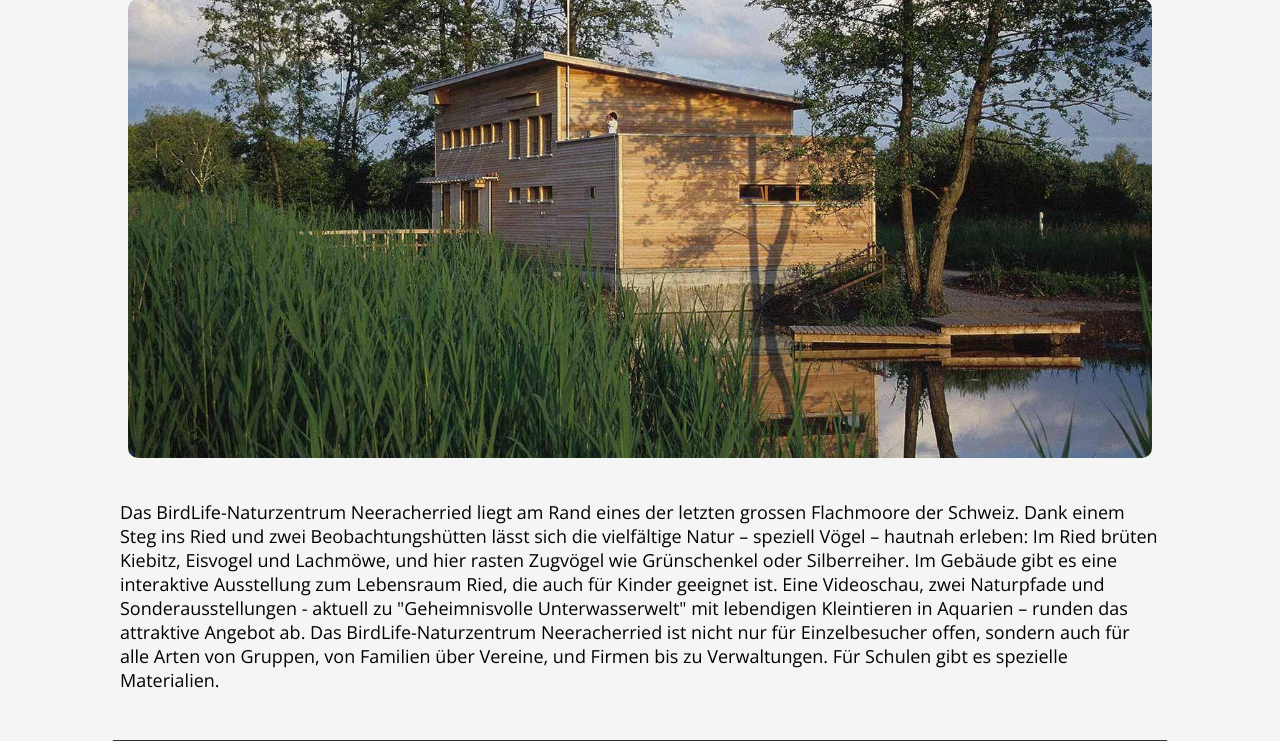
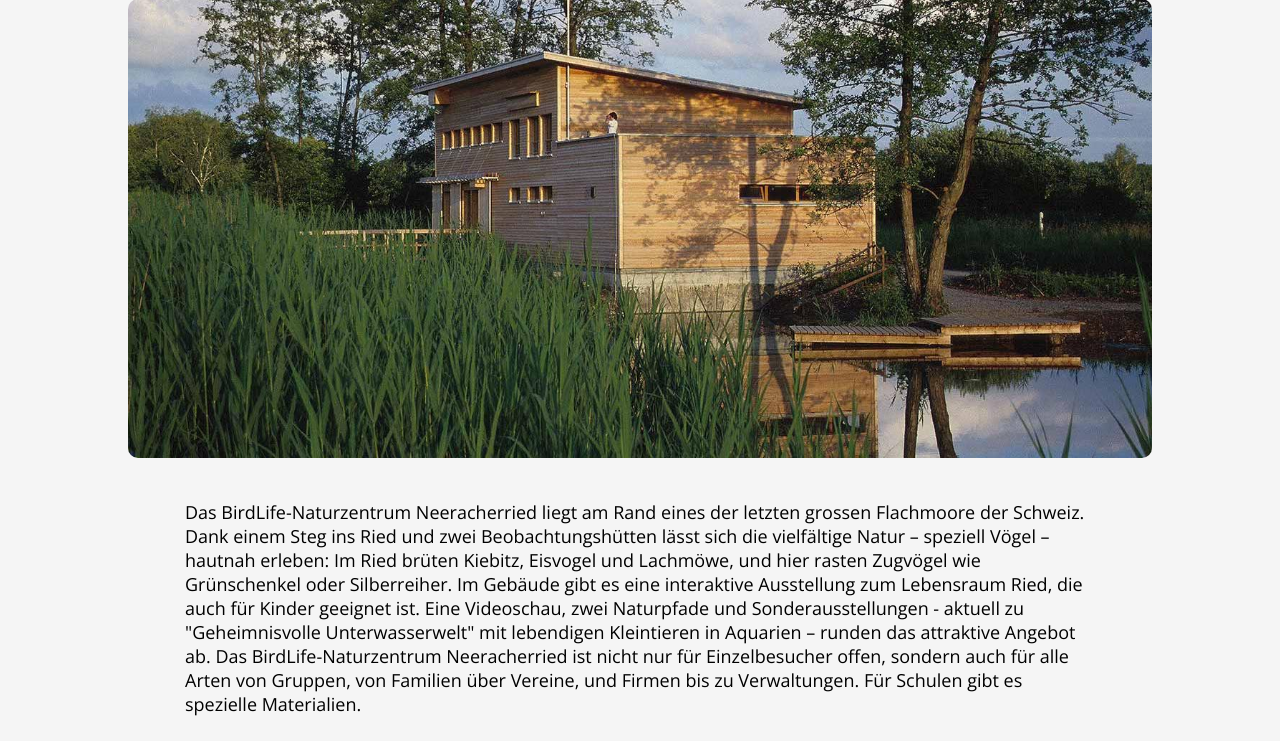
Before and after one commit to NameLloyd14a/Zugvoegel, a PHP site: page /places/placesneracher.php in a window 1280 px wide. Shown: the part 322-1063 px from the top of the page. Run offline with PHP 8.4, Linux system fonts and the light colour scheme; grey boxes are pictures that could not be loaded.

Commit message:
changed places text alignment

```diff
--- a/about.php
+++ b/about.php
@@ -359,7 +359,7 @@
   <h2 class="section-title">Über uns</h2>
 
     <div class='container'>
-    <p style= 'text-align : left;'> <br>Wir sind leidenschaftliche Vogelbeobachter und haben diese Webseite ins Leben gerufen, um anderen Naturliebhabern eine Plattform zu bieten, um sich über gefiederte Freunde zu informieren. Unsere umfangreiche Vogeldatenbank ermöglicht es Ihnen, nach verschiedenen Arten zu suchen, Details über ihre Lebensweise zu erfahren und Fotos anzusehen.
+    <p style= 'text-align : left; font-size: 20px'>  <br>Wir sind leidenschaftliche Vogelbeobachter und haben diese Webseite ins Leben gerufen, um anderen Naturliebhabern eine Plattform zu bieten, um sich über gefiederte Freunde zu informieren. Unsere umfangreiche Vogeldatenbank ermöglicht es Ihnen, nach verschiedenen Arten zu suchen, Details über ihre Lebensweise zu erfahren und Fotos anzusehen.
     <br><br>Darüber hinaus bieten wir auch Vorschläge für Orte an, die Sie besuchen können, um die Vielfalt der Vogelwelt hautnah zu erleben. Ob Sie nun ein erfahrener Vogelbeobachter sind oder gerade erst anfangen, sich für Vögel zu interessieren, unsere empfohlenen Orte bieten Ihnen die Möglichkeit, verschiedene Arten in ihrer natürlichen Umgebung zu beobachten und zu geniessen.
     <br><br>Treten Sie unserer Community bei, entdecken Sie neue Arten, teilen Sie Ihre Beobachtungen und lassen Sie sich von den Schönheiten der Vogelwelt inspirieren. Willkommen bei Zugvögel - wo die Welt der Vögel zum Leben erwacht!</p>
     </div>
@@ -436,7 +436,7 @@
     <section>
     <h2 class="section-title">Kontakt</h2>
     <div class='container'>
-        <p style= 'text-align: center;'>Wenn Sie Fragen haben, können Sie sich gerne per E-Mail an uns wenden:<br><br>
+        <p style= 'text-align: center; font-size: 20px;'>Wenn Sie Fragen haben, können Sie sich gerne per E-Mail an uns wenden:<br><br>
         <a id="email-link" href=mailto:vogelexperten@gmail.com>vogelexperten@gmail.com</a><br><br></p>
     </section>
     <script>
--- a/places.php
+++ b/places.php
@@ -298,7 +298,7 @@
 
     <div class='img_LeBollediMagadino' onclick='openplacesbolledi()'>
         <div class="image-container">
-            <img src='Bilder/Le Bolle di Magadino.jpg'>
+            <img src='Bilder/gambarogno-primavera-acqua-bolle-magadino.jpg'>
             <div class="bolleditext">Le Bolle di Magadino</div>
         </div>
     </div>
@@ -312,14 +312,14 @@
 
     <div class='img_OeschineseeRundweg' onclick='openplacesoeschinensee()'>
         <div class="image-container">
-            <img src='Bilder/Oeschinensee Rundweg.jpg'>
+            <img src='Bilder/52403_32001800.jpg'>
             <div class="oeschinenseetext">Oeschinensee Rundweg</div>
         </div>
     </div>
 
     <div class='img_Klingnauer_Stausee' onclick='openplacesklingnauer()'>
         <div class="image-container">
-            <img src='Bilder/Klingnauer Stausee.jpg'>
+            <img src='Bilder/klingnauer-stausee_aare_wasserkraftwerk-klingnau_gippingen_gippinger-grien.jpg'>
             <div class="klingnauertext">Klingnauer Stausee</div>
         </div>
     </div>
--- a/places/bachalpsee.php
+++ b/places/bachalpsee.php
@@ -69,8 +69,8 @@
             font-size: 18px;
             text-align: left;
             position: flex;
-            margin-left: 120px;
-            margin-right: 120px;
+            margin-left: 185px;
+            margin-right: 185px;
 
         }
 
--- a/places/baumwipfelpfad.php
+++ b/places/baumwipfelpfad.php
@@ -68,8 +68,8 @@
             font-size: 18px;
             text-align: left;
             position: flex;
-            margin-left: 120px;
-            margin-right: 120px;
+            margin-left: 185px;
+            margin-right: 185px;
 
         }
 
--- a/places/bolledimagadino.php
+++ b/places/bolledimagadino.php
@@ -68,8 +68,8 @@
             font-size: 18px;
             text-align: left;
             position: flex;
-            margin-left: 120px;
-            margin-right: 120px;
+            margin-left: 185px;
+            margin-right: 185px;
 
         }
 
--- a/places/klingnauerstausee.php
+++ b/places/klingnauerstausee.php
@@ -68,8 +68,8 @@
             font-size: 18px;
             text-align: left;
             position: flex;
-            margin-left: 120px;
-            margin-right: 120px;
+            margin-left: 185px;
+            margin-right: 185px;
 
         }
 
--- a/places/oeschinensee.php
+++ b/places/oeschinensee.php
@@ -68,8 +68,8 @@
             font-size: 18px;
             text-align: left;
             position: flex;
-            margin-left: 120px;
-            margin-right: 120px;
+            margin-left: 185px;
+            margin-right: 185px;
 
         }
 
--- a/places/placesneracher.php
+++ b/places/placesneracher.php
@@ -68,8 +68,8 @@
             font-size: 18px;
             text-align: left;
             position: flex;
-            margin-left: 120px;
-            margin-right: 120px;
+            margin-left: 185px;
+            margin-right: 185px;
 
         }
 
@@ -178,7 +178,7 @@
         Das BirdLife-Naturzentrum Neeracherried ist nicht nur für Einzelbesucher offen, sondern auch für alle Arten von Gruppen, von Familien über Vereine, und Firmen bis zu Verwaltungen. Für Schulen gibt es spezielle Materialien. </p>
     </div>
     <div class="titelvideo">
-            <video autoplay controls width="85%">
+            <video controls width="85%">
                 <source src="/Bilder/Video.mp4" type="video/mp4">
             </video>
     </div>
--- a/places/vogelwarte.php
+++ b/places/vogelwarte.php
@@ -68,8 +68,8 @@
             font-size: 18px;
             text-align: left;
             position: flex;
-            margin-left: 120px;
-            margin-right: 120px;
+            margin-left: 180px;
+            margin-right: 180px;
 
         }
 
```
